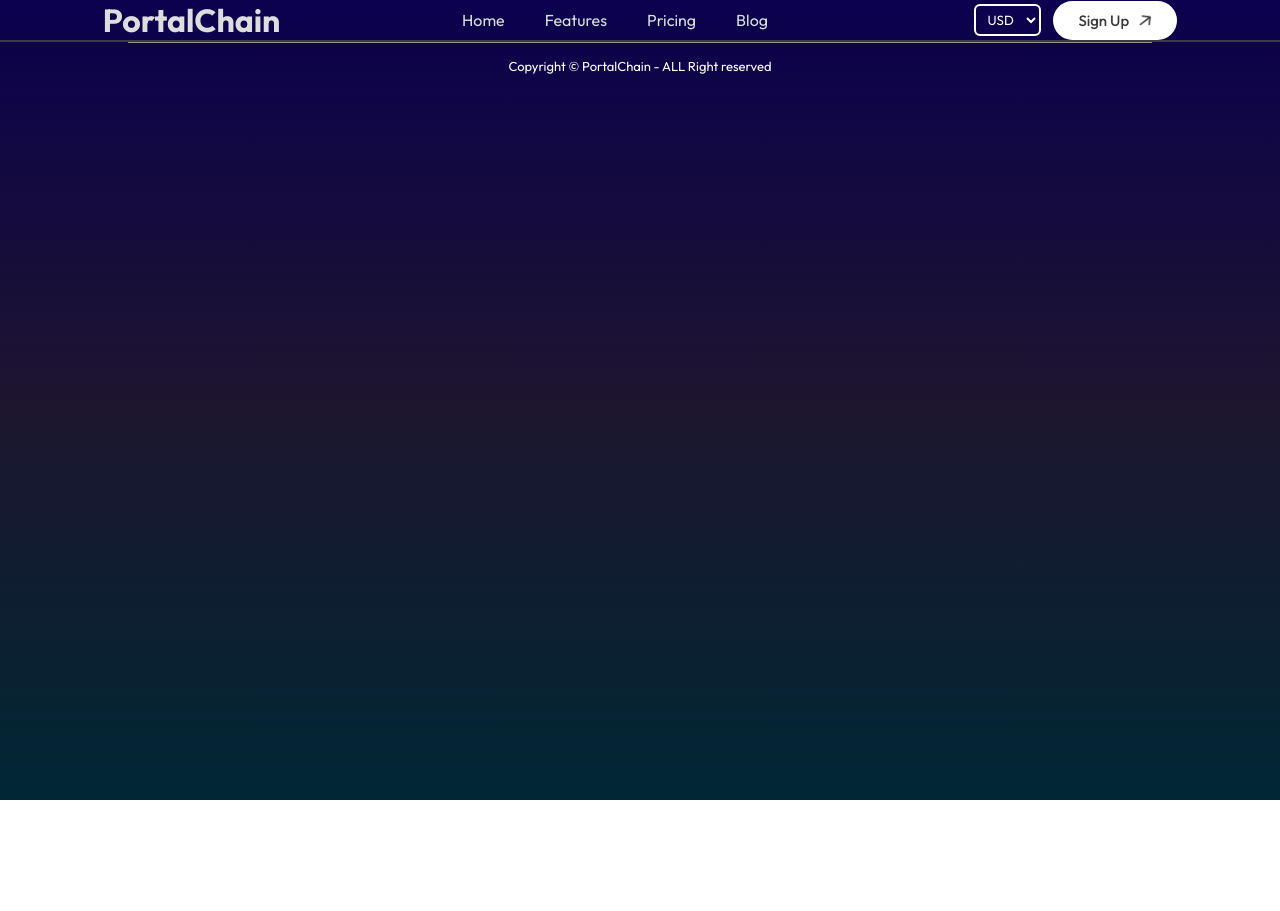
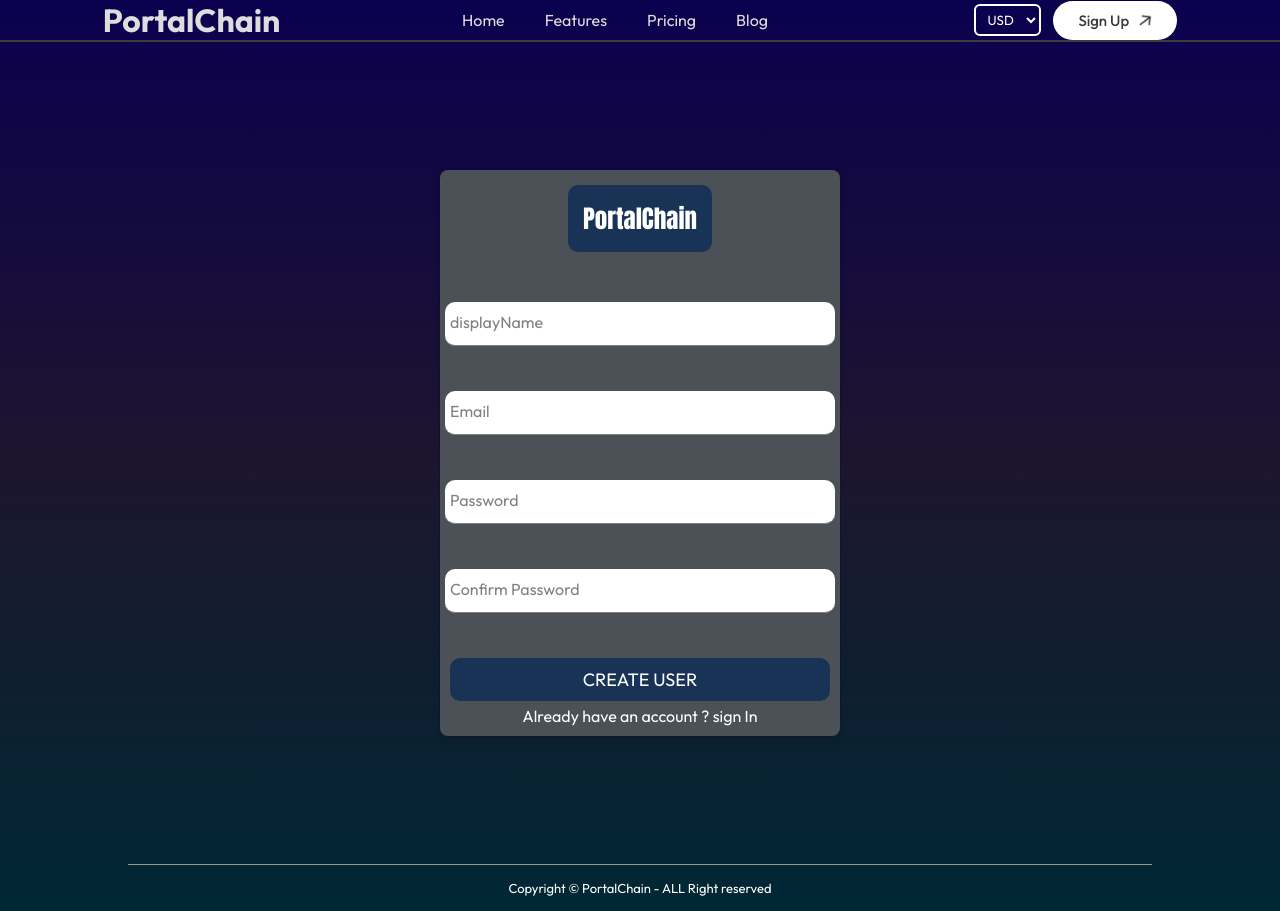
Before and after one commit to AGpeter2018/portalChain, a React (Create React App) app: page /signUp in a window 1280 px wide. Before the commit the page ends 800 px from the top, so only its background shows below. Built offline with nearby package versions, Linux system fonts and the light colour scheme; no server answers.

Commit message:
created the sign up form with the auth.

```diff
--- a/src/App.js
+++ b/src/App.js
@@ -1,4 +1,7 @@
+import { useEffect } from "react";
 import { Routes, Route } from "react-router-dom";
+import { useState } from "react";
+import { auth, createUserProfile } from "./firebase-utils";
 
 import Navbar from "./components/navbar/navbar";
 import Home from "./pages/home/home";
@@ -8,6 +11,25 @@ import SignUp from "./components/sign-up-/sign-up";
 import SignIn from "./components/sign-in/sign-in";
 
 function App() {
+  const [currentUser, setCurrentUser] = useState("");
+  const onSubscription = auth.onAuthStateChanged(async (user) => {
+    if (user) {
+      const userRef = await createUserProfile(user);
+      userRef.onSnapshot((snapshot) => {
+        setCurrentUser({
+          id: snapshot.id,
+          ...snapshot.data(),
+        });
+      });
+    }
+  });
+  useEffect(() => {
+    onSubscription();
+    if (onSubscription) {
+      return onSubscription();
+    }
+  }, []);
+
   return (
     <div className="App">
       <Navbar />
--- a/src/components/custom-button/custom-button.jsx
+++ b/src/components/custom-button/custom-button.jsx
@@ -2,11 +2,19 @@ import React from "react";
 
 import "./custom-button.style.scss";
 
-const CustomButton = ({ children, signWithGoogle, ...otherProps }) => {
+const CustomButton = ({
+  children,
+  signWithGoogle,
+  signIn,
+  signUp,
+  ...otherProps
+}) => {
   return (
     <div className="custom-btn">
       <button
-        className={`${signWithGoogle ? "signWithGoogle" : ""} btn`}
+        className={`${signWithGoogle ? "signWithGoogle" : ""} ${
+          signIn ? "signIn" : ""
+        } ${signUp ? "signUp" : ""} btn`}
         {...otherProps}
       >
         {children}
--- a/src/components/custom-button/custom-button.style.scss
+++ b/src/components/custom-button/custom-button.style.scss
@@ -1,11 +1,12 @@
 .custom-btn {
-  padding: 5px 10px;
-  margin: 0 15px;
-  display: inline-block;
-  margin-top: -25px;
+  display: flex;
+  justify-content: center; /* centers button horizontally */
+  align-items: center; /* optional, for vertical alignment */
+  margin-top: 20px; /* space above button */
+  width: 100%;
+  //   padding-left: 8px;
   .btn {
     padding: 10px;
-    width: 100px;
     border-radius: 10px;
     border: none;
     outline: none;
@@ -20,4 +21,15 @@
       background: #0a1e36;
     }
   }
+
+  .signWithGoogle {
+    width: 380px;
+  }
+  .signIn {
+    width: 380px;
+  }
+  .signUp {
+    padding: 10px;
+    width: 380px;
+  }
 }
--- a/src/components/sign-in/sign-in.jsx
+++ b/src/components/sign-in/sign-in.jsx
@@ -53,14 +53,16 @@ const SignIn = () => {
             />
           </div>
 
-          <CustomButton type="submit">Sign In</CustomButton>
+          <CustomButton type="submit" signIn>
+            Sign In
+          </CustomButton>
           <CustomButton type="submit" signWithGoogle onClick={signInWithGoogle}>
             Google
           </CustomButton>
         </form>
       </div>
       <div className="go-signUp">
-        Not having account ? <Link to="/signUp">sign up</Link>
+        Not having an account ? <Link to="/signUp">sign up</Link>
       </div>
     </div>
   );
--- a/src/components/sign-in/sign-in.style.scss
+++ b/src/components/sign-in/sign-in.style.scss
@@ -18,6 +18,7 @@
     background: #183355;
     border-radius: 10px;
     margin-bottom: 5px;
+    margin-top: 10px;
 
     p {
       font-size: 25px;
@@ -39,9 +40,9 @@
     display: inline-block;
 
     input {
-      width: 300px;
-      margin: 10px 0;
+      width: 390px;
       padding: 10px;
+      //   padding-left: 15px;
       border: none;
       outline: none;
       border-bottom: 1px solid #091422;
--- a/src/components/sign-up-/sign-up.jsx
+++ b/src/components/sign-up-/sign-up.jsx
@@ -1,9 +1,98 @@
-import React from "react";
+import React, { useState } from "react";
+import { Link, useNavigate } from "react-router-dom";
+import { auth, createUserProfile } from "../../firebase-utils";
+
+import CustomButton from "../custom-button/custom-button";
+import CustomInput from "../custom-input/custom-input";
 
 import "./sign-up.style.scss";
 
 const SignUp = () => {
-  return <div className="sign-up"></div>;
+  const navigate = useNavigate;
+  const [userData, setUserData] = useState({
+    displayName: "",
+    email: "",
+    password: "",
+    confirmPassword: "",
+  });
+  const { displayName, email, password, confirmPassword } = userData;
+  const handleSubmit = async (event) => {
+    event.preventDefault();
+    if (password !== confirmPassword) {
+      alert("Please confirm password");
+      return;
+    }
+    try {
+      const { user } = await auth.createUserWithEmailAndPassword(
+        email,
+        password
+      );
+      await createUserProfile(user, { displayName });
+      await auth.signOut();
+      navigate("/signIn");
+      setUserData({
+        displayName: "",
+        email: "",
+        password: "",
+        confirmPassword: "",
+      });
+    } catch (error) {
+      console.log(error.message);
+    }
+  };
+
+  const handleChange = (event) => {
+    const { name, value } = event.target;
+    setUserData((prev) => ({ ...prev, [name]: value }));
+  };
+
+  return (
+    <div className="sign-up">
+      <div className="logo">
+        <p>PortalChain</p>
+      </div>
+      <div className="form-body">
+        <form action="" className="signUp-block" onSubmit={handleSubmit}>
+          <CustomInput
+            type="text"
+            name="displayName"
+            value={displayName}
+            label="displayName"
+            onChange={handleChange}
+            required
+          />
+          <CustomInput
+            type="email"
+            name="email"
+            value={email}
+            label="Email"
+            onChange={handleChange}
+            required
+          />
+          <CustomInput
+            type="password"
+            name="password"
+            value={password}
+            label="Password"
+            onChange={handleChange}
+            required
+          />
+          <CustomInput
+            type="password"
+            name="confirmPasword"
+            value={confirmPassword}
+            label="Confirm Password"
+            onChange={handleChange}
+            required
+          />
+          <CustomButton signUp>CREATE USER</CustomButton>
+        </form>
+      </div>
+      <div className="goTo-signIn">
+        Already have an account ? <Link to="/signIn">sign In</Link>
+      </div>
+    </div>
+  );
 };
 
 export default SignUp;
--- a/src/components/sign-up-/sign-up.style.scss
+++ b/src/components/sign-up-/sign-up.style.scss
@@ -0,0 +1,39 @@
+.sign-up {
+  display: flex;
+  flex-direction: column;
+  align-items: center;
+  justify-content: center;
+  margin: 8rem auto;
+  max-width: 400px;
+  padding: 5px 0;
+  background: #4c5157;
+  border-radius: 8px;
+
+  box-shadow: 0 0 0 1px rgba(0, 0, 0, 0.15), 0 4px 6px rgba(0, 0, 0, 0.1);
+
+  .logo {
+    padding: 15px;
+    background: #183355;
+    border-radius: 10px;
+    margin-bottom: 5px;
+    margin-top: 10px;
+    p {
+      font-size: 25px;
+      font-weight: 400;
+      font-family: Impact, Haettenschweiler, "Arial Narrow Bold", sans-serif;
+    }
+  }
+
+  .form-body {
+    .signUp-block {
+      input {
+        width: 390px;
+        border-radius: 10px;
+      }
+    }
+  }
+
+  .goTo-signIn {
+    margin: 5px auto;
+  }
+}
--- a/src/firebase-utils.js
+++ b/src/firebase-utils.js
@@ -17,6 +17,29 @@ firebase.initializeApp(firebaseConfig);
 export const firestore = firebase.firestore();
 export const auth = firebase.auth();
 
+export const createUserProfile = async (userAuth, otherProps) => {
+  if (!userAuth) return;
+  const userRef = firestore.doc(`user/${userAuth.uid}`);
+  const snapshot = await userRef.get();
+  //   console.log(snapshot);
+  if (!snapshot.exists) {
+    const { displayName, email, photoURL } = userAuth;
+    const createAt = new Date();
+    try {
+      await userRef.set({
+        displayName,
+        email,
+        photoURL,
+        createAt,
+        ...otherProps,
+      });
+    } catch (error) {
+      console.log(error.message);
+    }
+  }
+  return userRef;
+};
+
 const provider = new firebase.auth.GoogleAuthProvider();
 provider.setCustomParameters({ prompts: "select_account" });
 export const signInWithGoogle = () => auth.signInWithPopup(provider);
```
